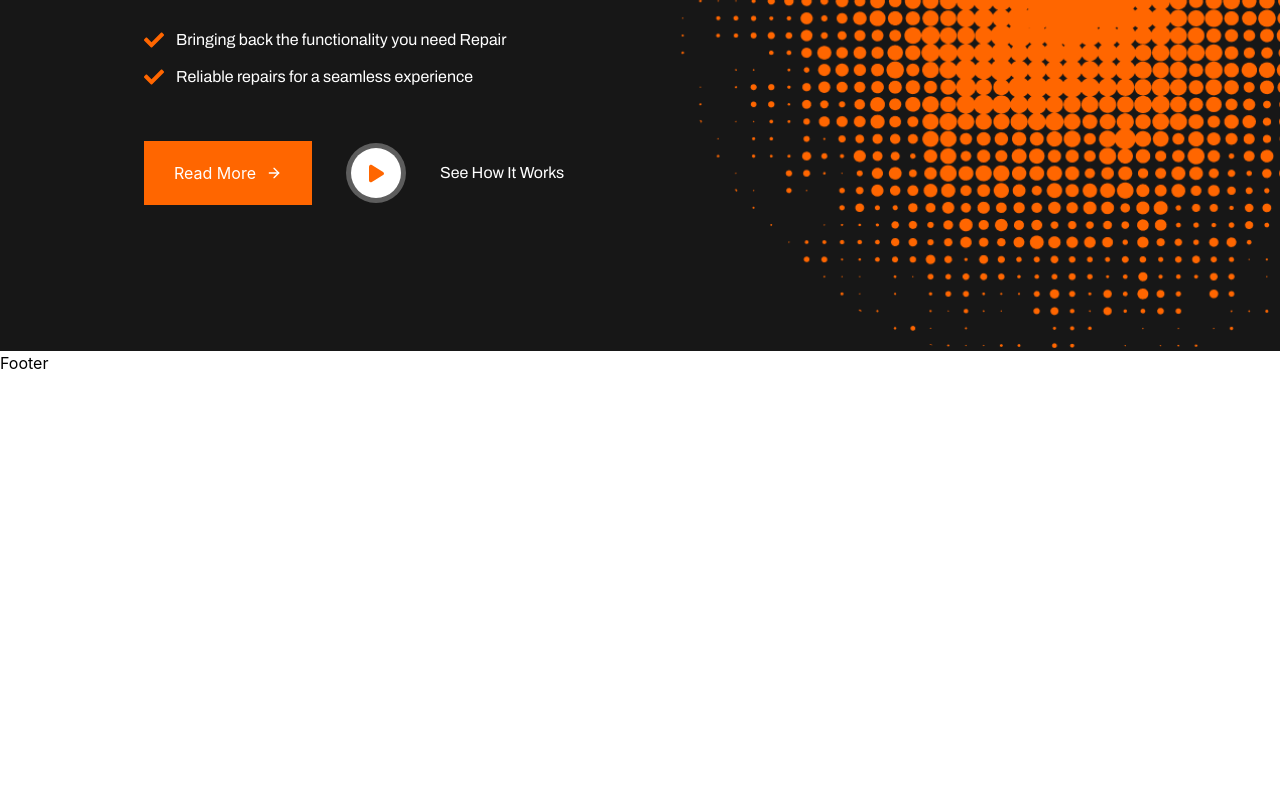
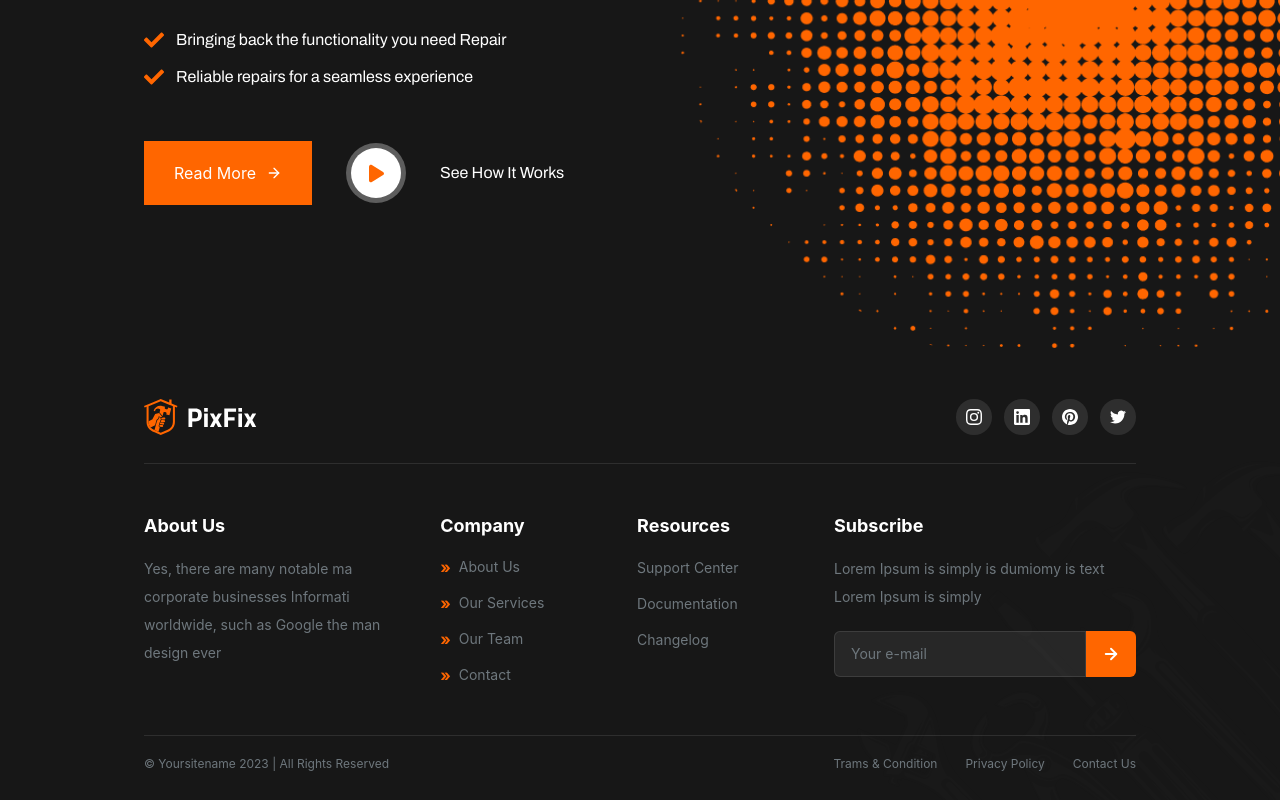
Before and after one commit to Riyadulislamratul/PixFix, a React (Vite) app: page / in a window 1280 px wide. Shown: the part 573-1373 px from the top of the page. Before the commit the page ends 948 px from the top, so only its background shows below. Built offline with nearby package versions, Linux system fonts and the light colour scheme.

Commit message:
footer added

```diff
--- a/src/component/Footer.jsx
+++ b/src/component/Footer.jsx
@@ -1,9 +1,172 @@
-import React from 'react'
+import React from "react";
+import Container from "./Container";
+import footerBg from "../assets/footer.png";
+import footerLogo from "../assets/footer_logo.svg";
+
+const InstagramIcon = () => (
+  <svg width="16" height="16" viewBox="0 0 24 24" fill="currentColor">
+    <path d="M12 2.163c3.204 0 3.584.012 4.85.07 3.252.148 4.771 1.691 4.919 4.919.058 1.265.069 1.645.069 4.849 0 3.205-.012 3.584-.069 4.849-.149 3.225-1.664 4.771-4.919 4.919-1.266.058-1.644.07-4.85.07-3.204 0-3.584-.012-4.849-.07-3.26-.149-4.771-1.699-4.919-4.92-.058-1.265-.07-1.644-.07-4.849 0-3.204.013-3.583.07-4.849.149-3.227 1.664-4.771 4.919-4.919 1.266-.057 1.645-.069 4.849-.069zM12 0C8.741 0 8.333.014 7.053.072 2.695.272.273 2.69.073 7.052.014 8.333 0 8.741 0 12c0 3.259.014 3.668.072 4.948.2 4.358 2.618 6.78 6.98 6.98C8.333 23.986 8.741 24 12 24c3.259 0 3.668-.014 4.948-.072 4.354-.2 6.782-2.618 6.979-6.98.059-1.28.073-1.689.073-4.948 0-3.259-.014-3.667-.072-4.947-.196-4.354-2.617-6.78-6.979-6.98C15.668.014 15.259 0 12 0zm0 5.838a6.162 6.162 0 100 12.324 6.162 6.162 0 000-12.324zM12 16a4 4 0 110-8 4 4 0 010 8zm6.406-11.845a1.44 1.44 0 100 2.881 1.44 1.44 0 000-2.881z" />
+  </svg>
+);
+
+const LinkedInIcon = () => (
+  <svg width="16" height="16" viewBox="0 0 24 24" fill="currentColor">
+    <path d="M20.447 20.452h-3.554v-5.569c0-1.328-.027-3.037-1.852-3.037-1.853 0-2.136 1.445-2.136 2.939v5.667H9.351V9h3.414v1.561h.046c.477-.9 1.637-1.85 3.37-1.85 3.601 0 4.267 2.37 4.267 5.455v6.286zM5.337 7.433a2.062 2.062 0 01-2.063-2.065 2.064 2.064 0 112.063 2.065zm1.782 13.019H3.555V9h3.564v11.452zM22.225 0H1.771C.792 0 0 .774 0 1.729v20.542C0 23.227.792 24 1.771 24h20.451C23.2 24 24 23.227 24 22.271V1.729C24 .774 23.2 0 22.222 0h.003z" />
+  </svg>
+);
+
+const PinterestIcon = () => (
+  <svg width="16" height="16" viewBox="0 0 24 24" fill="currentColor">
+    <path d="M12 0C5.373 0 0 5.373 0 12c0 5.084 3.163 9.426 7.627 11.174-.105-.949-.2-2.405.042-3.441.218-.937 1.407-5.965 1.407-5.965s-.359-.719-.359-1.782c0-1.668.967-2.914 2.171-2.914 1.023 0 1.518.769 1.518 1.69 0 1.029-.655 2.568-.994 3.995-.283 1.194.599 2.169 1.777 2.169 2.133 0 3.772-2.249 3.772-5.495 0-2.873-2.064-4.882-5.012-4.882-3.414 0-5.418 2.561-5.418 5.207 0 1.031.397 2.138.893 2.738a.36.36 0 01.083.345l-.333 1.36c-.053.22-.174.267-.402.161-1.499-.698-2.436-2.889-2.436-4.649 0-3.785 2.75-7.262 7.929-7.262 4.163 0 7.398 2.967 7.398 6.931 0 4.136-2.607 7.464-6.227 7.464-1.216 0-2.359-.632-2.75-1.378l-.748 2.853c-.271 1.043-1.002 2.35-1.492 3.146C9.57 23.812 10.763 24 12 24c6.627 0 12-5.373 12-12S18.627 0 12 0z" />
+  </svg>
+);
+
+const TwitterIcon = () => (
+  <svg width="16" height="16" viewBox="0 0 24 24" fill="currentColor">
+    <path d="M23.953 4.57a10 10 0 01-2.825.775 4.958 4.958 0 002.163-2.723c-.951.555-2.005.959-3.127 1.184a4.92 4.92 0 00-8.384 4.482C7.69 8.095 4.067 6.13 1.64 3.162a4.822 4.822 0 00-.666 2.475c0 1.71.87 3.213 2.188 4.096a4.904 4.904 0 01-2.228-.616v.06a4.923 4.923 0 003.946 4.827 4.996 4.996 0 01-2.212.085 4.936 4.936 0 004.604 3.417 9.867 9.867 0 01-6.102 2.105c-.39 0-.779-.023-1.17-.067a13.995 13.995 0 007.557 2.209c9.053 0 13.998-7.496 13.998-13.985 0-.21 0-.42-.015-.63A9.935 9.935 0 0024 4.59z" />
+  </svg>
+);
+
+const ArrowRight = () => (
+  <svg width="14" height="14" viewBox="0 0 24 24" fill="currentColor">
+    <path d="M8 5l8 7-8 7" />
+  </svg>
+);
+
+const socialLinks = [
+  { id: 1, icon: <InstagramIcon />, href: "#" },
+  { id: 2, icon: <LinkedInIcon />, href: "#" },
+  { id: 3, icon: <PinterestIcon />, href: "#" },
+  { id: 4, icon: <TwitterIcon />, href: "#" },
+];
+
+const companyLinks = [
+  { id: 1, label: "About Us", href: "#" },
+  { id: 2, label: "Our Services", href: "#" },
+  { id: 3, label: "Our Team", href: "#" },
+  { id: 4, label: "Contact", href: "#" },
+];
+
+const resourceLinks = [
+  { id: 1, label: "Support Center", href: "#" },
+  { id: 2, label: "Documentation", href: "#" },
+  { id: 3, label: "Changelog", href: "#" },
+];
 
 const Footer = () => {
   return (
-    <div>Footer</div>
-  )
-}
+    <footer className="relative overflow-hidden bg-[#171717] text-white">
+      <div
+        className="absolute right-0 top-0 bottom-0 w-[35%] opacity-15 pointer-events-none bg-no-repeat bg-right-bottom bg-contain"
+        style={{ backgroundImage: `url(${footerBg})` }}
+      />
 
-export default Footer
+      <Container className="relative z-10">
+        <div className="flex items-center justify-between border-b border-white/10 pt-12 pb-7">
+          <img src={footerLogo} alt="PixFix Logo" className="h-9" />
+
+          <div className="flex items-center gap-3">
+            {socialLinks.map((social) => (
+              <a
+                key={social.id}
+                href={social.href}
+                className="flex h-9 w-9 items-center justify-center rounded-full bg-white/10 text-white transition-colors duration-300 hover:bg-[#FF6600]"
+              >
+                {social.icon}
+              </a>
+            ))}
+          </div>
+        </div>
+
+        <div className="grid grid-cols-[2fr_1.2fr_1.2fr_2fr] gap-12 py-12">
+          <div>
+            <h3 className="mb-4 text-[18px] font-bold">About Us</h3>
+            <p className="text-[#6E777D] text-sm leading-7">
+              Yes, there are many notable ma corporate businesses Informati worldwide,
+              such as Google the man design ever
+            </p>
+          </div>
+
+          <div>
+            <h3 className="mb-4 text-[18px] font-bold">Company</h3>
+            <ul className="space-y-3">
+              {companyLinks.map((link) => (
+                <li key={link.id}>
+                  <a
+                    href={link.href}
+                    className="flex items-center gap-2 text-sm text-[#6E777D] transition-colors duration-300 hover:text-[#FF6600]"
+                  >
+                    <span className="text-[#FF6600] text-base font-bold">»</span>
+                    {link.label}
+                  </a>
+                </li>
+              ))}
+            </ul>
+          </div>
+
+          <div>
+            <h3 className="mb-4 text-[18px] font-bold">Resources</h3>
+            <ul className="space-y-3">
+              {resourceLinks.map((link) => (
+                <li key={link.id}>
+                  <a
+                    href={link.href}
+                    className="text-sm text-[#6E777D] transition-colors duration-300 hover:text-[#FF6600]"
+                  >
+                    {link.label}
+                  </a>
+                </li>
+              ))}
+            </ul>
+          </div>
+
+          <div>
+            <h3 className="mb-4 text-[18px] font-bold">Subscribe</h3>
+            <p className="mb-5 text-sm leading-7 text-[#6E777D]">
+              Lorem Ipsum is simply is dumiomy is text Lorem Ipsum is simply
+            </p>
+            <div className="flex items-stretch gap-0">
+              <input
+                type="email"
+                placeholder="Your e-mail"
+                className="flex-1 rounded-l-md border border-white/10 bg-white/7 px-4 py-3 text-sm text-white outline-none placeholder:text-[#6E777D]"
+              />
+              <button className="flex items-center justify-center rounded-r-md bg-[#FF6600] px-4 py-3 text-white transition-colors duration-300 hover:bg-[#e55a00]">
+                <svg
+                  width="18"
+                  height="18"
+                  viewBox="0 0 24 24"
+                  fill="none"
+                  stroke="currentColor"
+                  strokeWidth="2.5"
+                  strokeLinecap="round"
+                  strokeLinejoin="round"
+                >
+                  <line x1="5" y1="12" x2="19" y2="12" />
+                  <polyline points="12 5 19 12 12 19" />
+                </svg>
+              </button>
+            </div>
+          </div>
+        </div>
+
+        <div className="flex items-center justify-between border-t border-white/10 pt-5 pb-7">
+          <p className="text-xs text-[#6E777D]">© Yoursitename 2023 | All Rights Reserved</p>
+          <div className="flex gap-7">
+            {['Trams & Condition', 'Privacy Policy', 'Contact Us'].map((item) => (
+              <a
+                key={item}
+                href="#"
+                className="text-xs text-[#6E777D] transition-colors duration-300 hover:text-[#FF6600]"
+              >
+                {item}
+              </a>
+            ))}
+          </div>
+        </div>
+      </Container>
+    </footer>
+  );
+};
+
+export default Footer;
```
Also changed, not shown: src/assets/footer.png (added), src/assets/footer_logo.svg (added).
